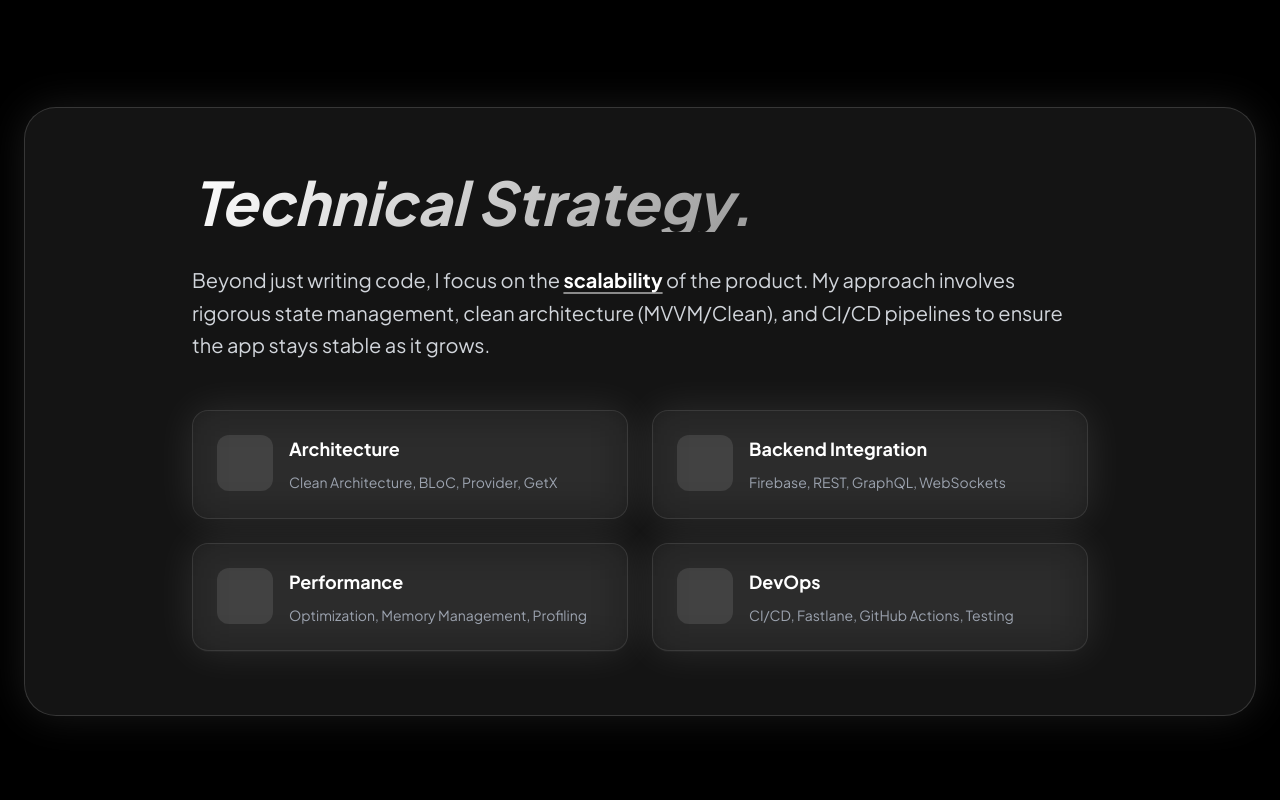
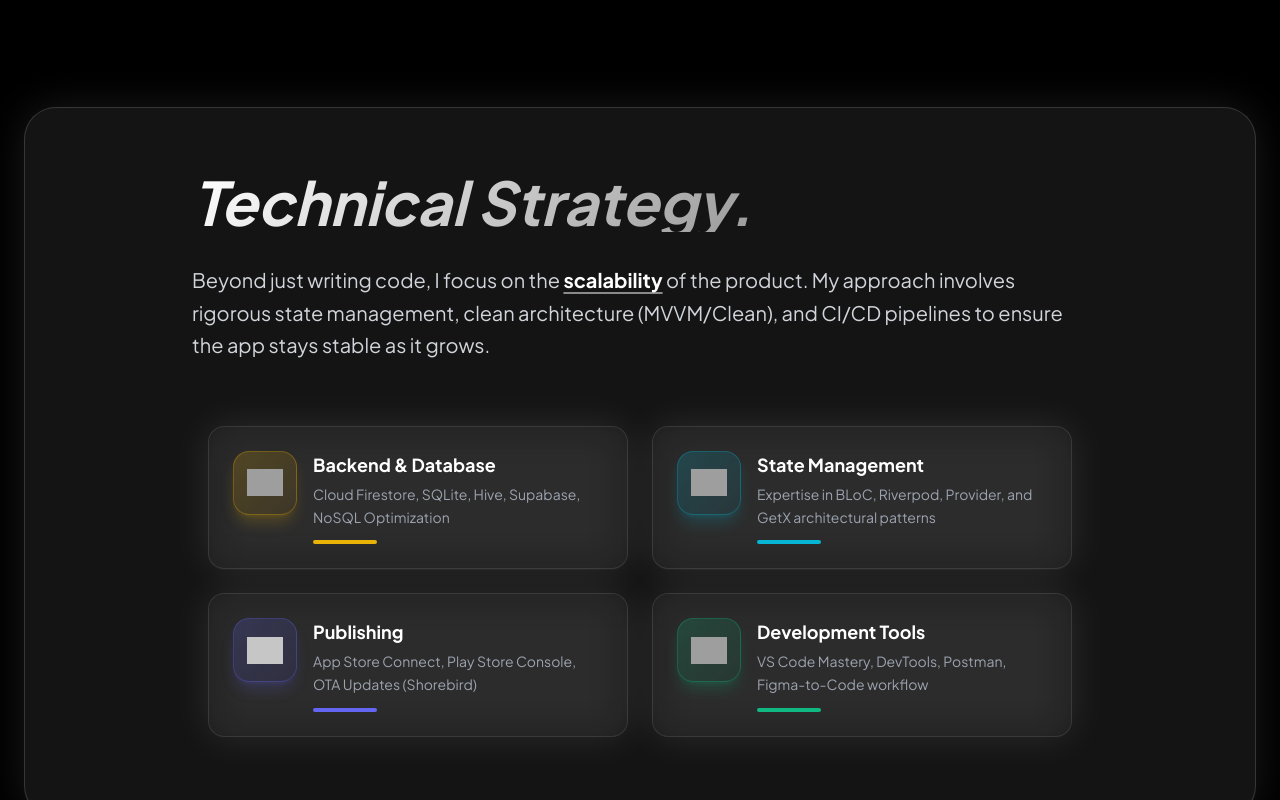
Before and after one commit to jihad1236/portfolio, a plain HTML site: page index.html in a window 1280 px wide. Shown: the part 2000-2800 px from the top of the page. Drawn offline with nearby package versions, Linux system fonts and the light colour scheme; grey boxes are pictures that could not be loaded.

Commit message:
new release 1

```diff
--- a/index.html
+++ b/index.html
@@ -363,8 +363,7 @@
                                 class="absolute top-0 right-0 w-12 h-12 animate-float opacity-80 z-20" alt="Dart">
 
                             <img src="https://cdn-icons-png.flaticon.com/512/4248/4248443.png"
-                                class="absolute bottom-0 left-0 w-12 h-12 animate-float opacity-80 z-20"
-                                alt="Database">
+                                class="absolute bottom-0 left-0 w-12 h-12 animate-float opacity-80 z-20" alt="Database">
 
                             <img src="https://cdn-icons-png.flaticon.com/512/2103/2103633.png"
                                 class="absolute bottom-0 right-10 w-12 h-12 animate-float opacity-80 z-20" alt="AI">
@@ -487,53 +486,68 @@
                         of the product. My approach involves rigorous state management, clean architecture (MVVM/Clean),
                         and CI/CD pipelines to ensure the app stays stable as it grows.
                     </p>
-                    <div class="grid grid-cols-1 md:grid-cols-2 gap-6">
-                        <div
-                            class="flex gap-4 glass-card p-6 rounded-2xl hover:glass-strong transition-all hover:scale-105 animate-fade-in-up delay-200 glow">
-                            <div class="size-14 shrink-0 rounded-xl bg-white/10 flex items-center justify-center">
-                                <!--<span class="material-symbols-outlined text-white text-3xl">architecture</span>-->
-                            </div>
-                            <div>
-                                <h4 class="font-bold mb-2 text-lg">Architecture</h4>
-                                <p class="text-sm text-gray-400 leading-relaxed">Clean Architecture, BLoC, Provider,
-                                    GetX</p>
-                            </div>
-                        </div>
-                        <div
-                            class="flex gap-4 glass-card p-6 rounded-2xl hover:glass-strong transition-all hover:scale-105 animate-fade-in-up delay-300 glow">
-                            <div class="size-14 shrink-0 rounded-xl bg-white/10 flex items-center justify-center">
-                                <!--<span class="material-symbols-outlined text-white text-3xl">cloud</span>-->
-                            </div>
-                            <div>
-                                <h4 class="font-bold mb-2 text-lg">Backend Integration</h4>
-                                <p class="text-sm text-gray-400 leading-relaxed">Firebase, REST, GraphQL, WebSockets</p>
-                            </div>
-                        </div>
-                        <div
-                            class="flex gap-4 glass-card p-6 rounded-2xl hover:glass-strong transition-all hover:scale-105 animate-fade-in-up delay-400 glow">
-                            <div class="size-14 shrink-0 rounded-xl bg-white/10 flex items-center justify-center">
-                                <!--<span class="material-symbols-outlined text-white text-3xl">speed</span>-->
-                            </div>
-                            <div>
-                                <h4 class="font-bold mb-2 text-lg">Performance</h4>
-                                <p class="text-sm text-gray-400 leading-relaxed">Optimization, Memory Management,
-                                    Profiling</p>
-                            </div>
-                        </div>
-                        <div
-                            class="flex gap-4 glass-card p-6 rounded-2xl hover:glass-strong transition-all hover:scale-105 animate-fade-in-up delay-500 glow">
-                            <div class="size-14 shrink-0 rounded-xl bg-white/10 flex items-center justify-center">
-                                <!--<span class="material-symbols-outlined text-white text-3xl">integration_instructions</span>-->
-                            </div>
-                            <div>
-                                <h4 class="font-bold mb-2 text-lg">DevOps</h4>
-                                <p class="text-sm text-gray-400 leading-relaxed">CI/CD, Fastlane, GitHub Actions,
-                                    Testing</p>
-                            </div>
-                        </div>
-                    </div>
-                </div>
+                    <div class="grid grid-cols-1 md:grid-cols-2 gap-6 p-4 mt-8">
+
+    <div class="group relative flex gap-4 glass-card p-6 rounded-2xl transition-all duration-500 hover:scale-[1.03] animate-fade-in-up delay-100 glow overflow-hidden">
+        <div class="absolute inset-0 bg-gradient-to-br from-yellow-500/10 to-transparent opacity-0 group-hover:opacity-100 transition-opacity duration-500"></div>
+        <div class="size-16 shrink-0 rounded-2xl bg-gradient-to-br from-yellow-500/20 to-yellow-600/10 flex items-center justify-center border border-yellow-500/30 group-hover:rotate-12 transition-transform duration-500 shadow-lg shadow-yellow-500/20">
+            <img src="https://cdn-icons-png.flaticon.com/512/2906/2906274.png" class="size-9 object-contain" alt="Database">
+        </div>
+        <div class="relative z-10">
+            <h4 class="font-bold mb-1 text-lg group-hover:text-yellow-400 transition-colors">Backend & Database</h4>
+            <p class="text-sm text-gray-400 leading-relaxed">Cloud Firestore, SQLite, Hive, Supabase, NoSQL Optimization</p>
+            <div class="mt-3 w-16 h-1 bg-yellow-500/20 rounded-full overflow-hidden">
+                <div class="h-full bg-yellow-500 w-full animate-slide-in-left"></div>
             </div>
+        </div>
+    </div>
+
+    <div class="group relative flex gap-4 glass-card p-6 rounded-2xl transition-all duration-500 hover:scale-[1.03] animate-fade-in-up delay-200 glow overflow-hidden">
+        <div class="absolute inset-0 bg-gradient-to-br from-cyan-500/10 to-transparent opacity-0 group-hover:opacity-100 transition-opacity duration-500"></div>
+        <div class="size-16 shrink-0 rounded-2xl bg-gradient-to-br from-cyan-500/20 to-cyan-600/10 flex items-center justify-center border border-cyan-500/30 group-hover:rotate-12 transition-transform duration-500 shadow-lg shadow-cyan-500/20">
+            <img src="https://cdn-icons-png.flaticon.com/512/2103/2103633.png" class="size-9 object-contain" alt="State Management">
+        </div>
+        <div class="relative z-10">
+            <h4 class="font-bold mb-1 text-lg group-hover:text-cyan-400 transition-colors">State Management</h4>
+            <p class="text-sm text-gray-400 leading-relaxed">Expertise in BLoC, Riverpod, Provider, and GetX architectural patterns</p>
+            <div class="mt-3 w-16 h-1 bg-cyan-500/20 rounded-full overflow-hidden">
+                <div class="h-full bg-cyan-500 w-full animate-slide-in-left"></div>
+            </div>
+        </div>
+    </div>
+
+    <div class="group relative flex gap-4 glass-card p-6 rounded-2xl transition-all duration-500 hover:scale-[1.03] animate-fade-in-up glow overflow-hidden">
+    <div class="absolute inset-0 bg-gradient-to-br from-indigo-500/10 to-transparent opacity-0 group-hover:opacity-100 transition-opacity duration-500"></div>
+
+    <div class="size-16 shrink-0 rounded-2xl bg-gradient-to-br from-indigo-500/20 to-indigo-600/10 flex items-center justify-center border border-indigo-500/30 group-hover:rotate-12 transition-transform duration-500 shadow-lg shadow-indigo-500/20">
+        <img src="https://cdn-icons-png.flaticon.com/512/831/831276.png" class="size-9 object-contain brightness-125" alt="Publishing">
+    </div>
+
+    <div class="relative z-10">
+        <h4 class="font-bold mb-1 text-lg group-hover:text-indigo-400 transition-colors">Publishing</h4>
+        <p class="text-sm text-gray-400 leading-relaxed">App Store Connect, Play Store Console, OTA Updates (Shorebird)</p>
+
+        <div class="mt-3 w-16 h-1 bg-indigo-500/20 rounded-full overflow-hidden">
+            <div class="h-full bg-indigo-500 w-full animate-slide-in-left shadow-[0_0_10px_#6366f1]"></div>
+        </div>
+    </div>
+</div>
+
+    <div class="group relative flex gap-4 glass-card p-6 rounded-2xl transition-all duration-500 hover:scale-[1.03] animate-fade-in-up delay-400 glow overflow-hidden">
+        <div class="absolute inset-0 bg-gradient-to-br from-emerald-500/10 to-transparent opacity-0 group-hover:opacity-100 transition-opacity duration-500"></div>
+        <div class="size-16 shrink-0 rounded-2xl bg-gradient-to-br from-emerald-500/20 to-emerald-600/10 flex items-center justify-center border border-emerald-500/30 group-hover:rotate-12 transition-transform duration-500 shadow-lg shadow-emerald-500/20">
+            <img src="https://cdn-icons-png.flaticon.com/512/1006/1006363.png" class="size-9 object-contain" alt="Tools">
+        </div>
+        <div class="relative z-10">
+            <h4 class="font-bold mb-1 text-lg group-hover:text-emerald-400 transition-colors">Development Tools</h4>
+            <p class="text-sm text-gray-400 leading-relaxed">VS Code Mastery, DevTools, Postman, Figma-to-Code workflow</p>
+            <div class="mt-3 w-16 h-1 bg-emerald-500/20 rounded-full overflow-hidden">
+                <div class="h-full bg-emerald-500 w-full animate-slide-in-left"></div>
+            </div>
+        </div>
+    </div>
+
+</div>
         </section>
 
         <section id="contact" class="py-24 reveal">
```
